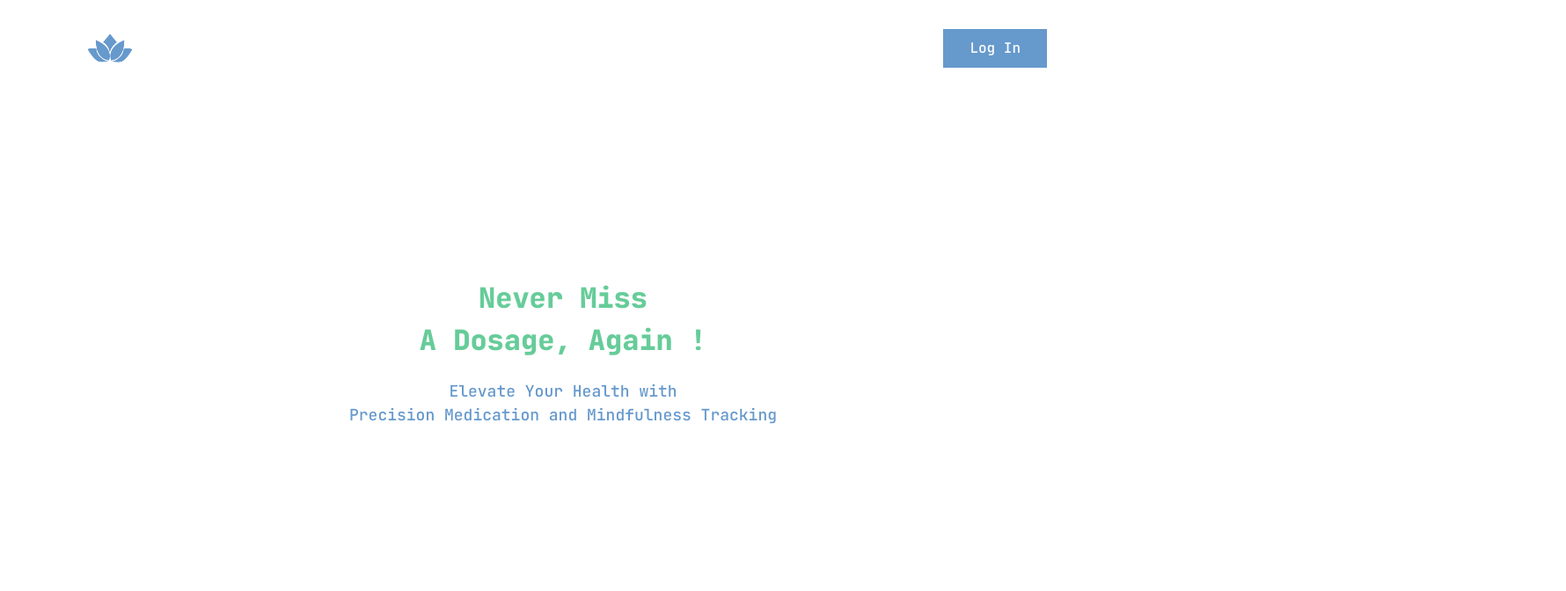
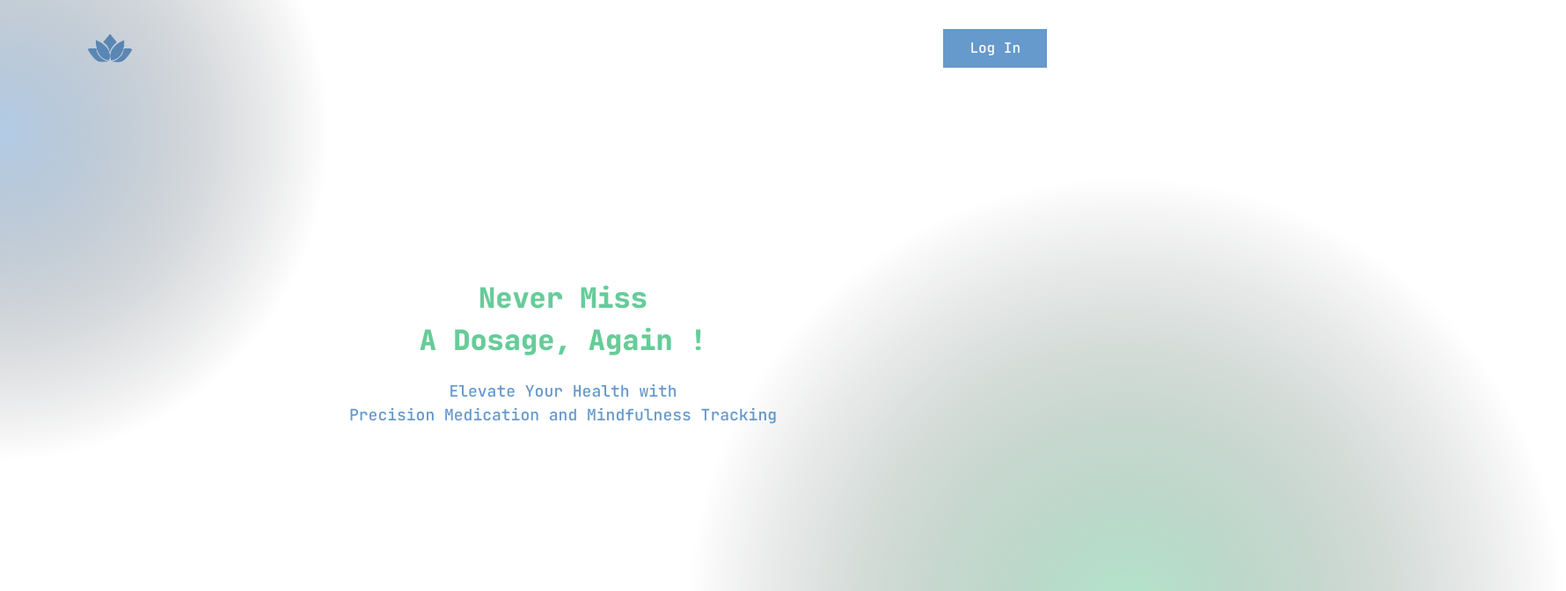
Before and after one commit to tasha-dev/i-will-be-good-web, a Next.js app: page / in a window 1280 px wide. Shown: the top 672 px of the page at 88% size, 1780 px wide, since content can reach past the window. Built offline with nearby package versions, Linux system fonts and the light colour scheme.

Commit message:
added forgotten part from first section (lights)

```diff
--- a/app/layout.tsx
+++ b/app/layout.tsx
@@ -36,7 +36,7 @@ export default function RootLayoutComponent({children}:propsType):ReactNode {
     // Returning JSX
     return (
         <html>
-            <body className={`${JetbrainsMonoFont.className}`}>
+            <body className={`${JetbrainsMonoFont.className} bg-white overflow-x-hidden`}>
                 {children}
             </body>
         </html>
--- a/component/innerPage/notLoggedIn/section/firstSectionComponent.tsx
+++ b/component/innerPage/notLoggedIn/section/firstSectionComponent.tsx
@@ -3,13 +3,18 @@ import {ReactNode} from "react";
 import ContainerComponent from "@/chunk/containerComponent";
 import TitleComponent from "@/chunk/titleComponent";
 import ParagraphComponent from "@/chunk/paragraphComponent";
+import Image from "next/image";
+import greenLightImg from '@/public/img/page/home/light/img-light-green.svg';
+import blueLightImg from '@/public/img/page/home/light/img-light-blue.svg';
 
 // Creating and exporting first section of not logged in home page as default
 export default function FirstSectionComponent():ReactNode {
     // Returning JSX
     return (
         <section>
-            <main>
+            <main className={'relative'}>
+                <Image src={blueLightImg} alt={''} width={750} height={750} className={'lg:block hidden absolute opacity-50 top-0 left-0 -translate-y-[30%] -translate-x-[50%]'} />
+                <Image src={greenLightImg} alt={''} width={1000} height={1000} className={'lg:block hidden absolute opacity-50 top-[200px] right-0 translate-x-[50%]'} />
                 <ContainerComponent className={'lg:flex lg:items-center lg:justify-center lg:min-h-screen'}>
                     <div>
                         <TitleComponent color={'text-themeGreen'} tier={1} className={'lg:text-center text-left'}>
--- a/component/pageComponent.tsx
+++ b/component/pageComponent.tsx
@@ -22,25 +22,21 @@ export default function PageComponent({children, loginRequired}:propsType):React
     // Checking if user is logged in
     const isUserLoggedIn:boolean = useUserLoggedIn();
 
+    // Creating small inner component for returned elements
+    function ReturnedElements():ReactNode {
+        // Returning JSX
+        return (
+            <>
+                <HeaderComponent isUserLoggedIn={isUserLoggedIn} />
+                {children}
+                <FooterComponent />
+            </>
+        );
+    }
+
     // Conditional rendering
     if (loginRequired) {
         if (!isUserLoggedIn) {router.push('/signIn')}
-        else {
-            return (
-                <div className={'overflow-x-hidden bg-white'}>
-                    <HeaderComponent isUserLoggedIn={isUserLoggedIn} />
-                    {children}
-                    <FooterComponent />
-                </div>
-            );
-        }
-    } else {
-        return (
-            <div className={'overflow-x-hidden bg-white'}>
-                <HeaderComponent isUserLoggedIn={isUserLoggedIn} />
-                {children}
-                <FooterComponent />
-            </div>
-        );
-    }
+        else {return <ReturnedElements />}
+    } else {return <ReturnedElements /> }
 }
```
Also changed, not shown: public/img/page/home/light/img-light-blue.svg (added), public/img/page/home/light/img-light-green.svg (added).
